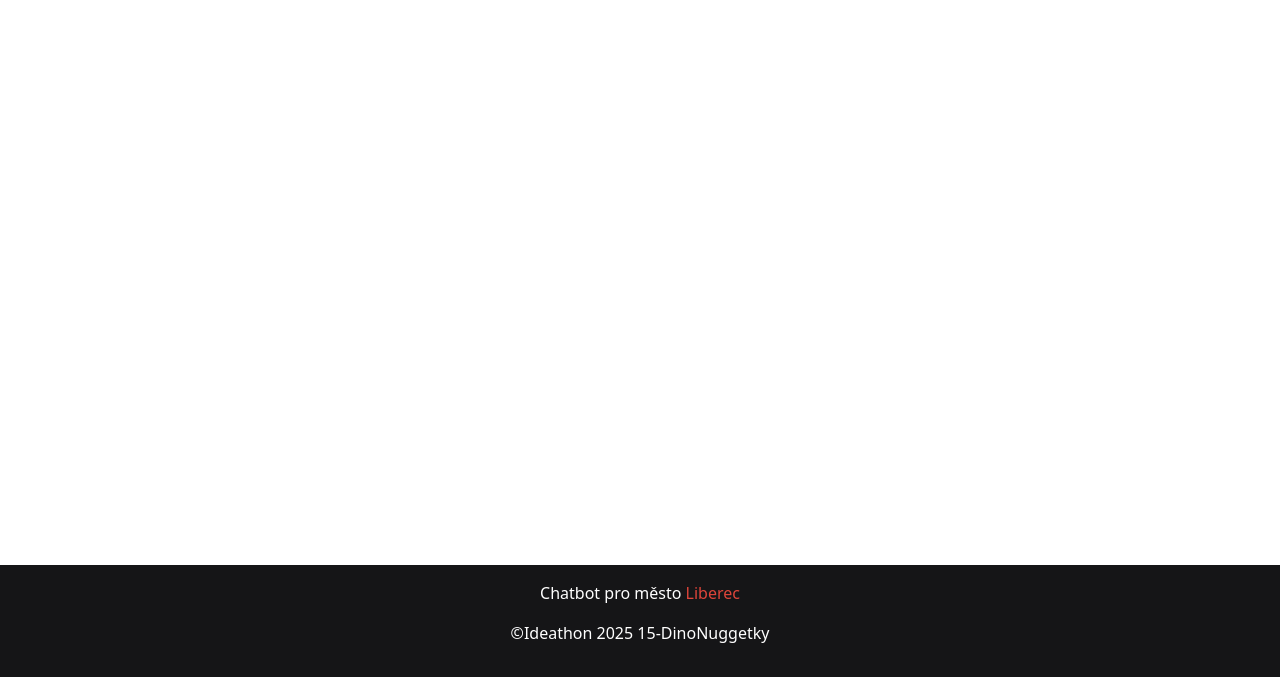
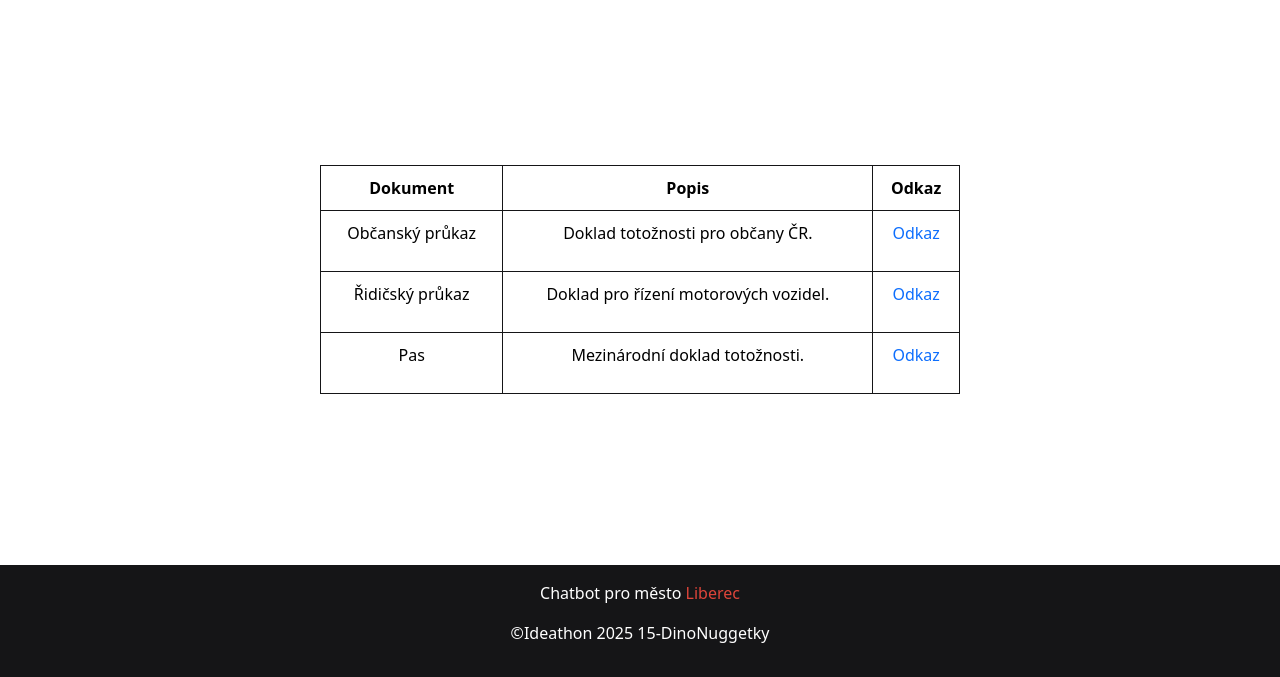
Before and after one commit to trubkokrtek/trubkokrtek.github.io, a plain HTML site: page docs/index.html in a window 1280 px wide. Shown: the part 123-800 px from the top of the page. Drawn offline with nearby package versions, Linux system fonts and the light colour scheme; files that its build step writes are made by us from their sources.

Commit message:
links patch

```diff
--- a/css/styles.css
+++ b/css/styles.css
@@ -7,6 +7,7 @@
 a{
     text-decoration: none;
     margin-bottom: 1rem;
+    display: block;
 }
 body{
     display: flex;
@@ -147,6 +148,7 @@ body{
 .footer--link{
     color: var(--primary);
     text-decoration: none;
+    display: inline;
 }
 .image{
     max-width: 100%;
@@ -188,6 +190,22 @@ body{
     color: var(--primary);
     text-decoration: none;
 }
+.table{
+    border-collapse: collapse;
+    margin: 0 auto;
+    max-width: 50vw;
+}
+.table th, .table td{
+    padding: 10px;
+    border: 1px solid var(--black);
+    text-align: center;
+}
+.table__header{
+    background-color: var(--primary);
+    color: #ffffff;
+    padding: 10px;
+    border-radius: .5em;
+}
 @media screen and (max-width: 960px) {
     .chatbot{
         min-width: calc(100vw - 1em);
@@ -208,4 +226,7 @@ body{
         min-width: 40px;
         min-height: 40px;
     }
+    .table{
+        min-width: 100vw;
+    }
 }
--- a/docs/index.html
+++ b/docs/index.html
@@ -5,7 +5,7 @@
     <meta name="viewport" content="width=device-width, initial-scale=1.0">
     <title>Dokumenty</title>
     <link href="https://cdn.jsdelivr.net/npm/bootstrap@5.3.5/dist/css/bootstrap.min.css" rel="stylesheet" integrity="sha384-SgOJa3DmI69IUzQ2PVdRZhwQ+dy64/BUtbMJw1MZ8t5HZApcHrRKUc4W0kG879m7" crossorigin="anonymous">
-    <link rel="stylesheet" href="./css/styles.css">
+    <link rel="stylesheet" href="../css/styles.css">
     <link rel="icon" href="Lieb-Bot.png" type="image/png">
 </head>
 <body>
@@ -14,7 +14,32 @@
         <h1 class="header__text">Důležité dokumenty</h1>
     </header>
     <main>
-
+        <table class="table">
+            <thead class="table__header">
+                <tr>
+                    <th>Dokument</th>
+                    <th>Popis</th>
+                    <th>Odkaz</th>
+                </tr>
+            </thead>
+            <tbody>
+                <tr>
+                    <td>Občanský průkaz</td>
+                    <td>Doklad totožnosti pro občany ČR.</td>
+                    <td><a href="https://www.liberec.cz/cz/obcan/obcansky-prukaz/" target="_blank">Odkaz</a></td>
+                </tr>
+                <tr>
+                    <td>Řidičský průkaz</td>
+                    <td>Doklad pro řízení motorových vozidel.</td>
+                    <td><a href="https://www.liberec.cz/cz/obcan/ridicsky-prukaz/" target="_blank">Odkaz</a></td>
+                </tr>
+                <tr>
+                    <td>Pas</td>
+                    <td>Mezinárodní doklad totožnosti.</td>
+                    <td><a href="https://www.liberec.cz/cz/obcan/pas/" target="_blank">Odkaz</a></td>
+                </tr>
+            </tbody>
+        </table>
     </main>
     <footer class="footer">
         <p>Chatbot pro město <a class="footer--link" href="https://www.liberec.cz/">Liberec</a></p>
--- a/src/hamburger.js
+++ b/src/hamburger.js
@@ -1,6 +1,6 @@
 const links = {
-    "parkování": "https://parking.liberec.cz//",
-    "parkoviště": "https://parking.liberec.cz//",
+    "parkování": "https://www.parking.liberec.cz//",
+    "parkoviště": "https://www.parking.liberec.cz//",
     "ztráty": "https://www.liberec.cz/ztraty-nalezy/",
     "uzavírky": "https://www.liberec.cz/uzavirky/",
     "aktivity": "https://www.kudyznudy.cz/kam-pojedete/liberecky-kraj/jizerske-hory/liberec",
```
Also changed, not shown: index.html (+1 -1 lines).
